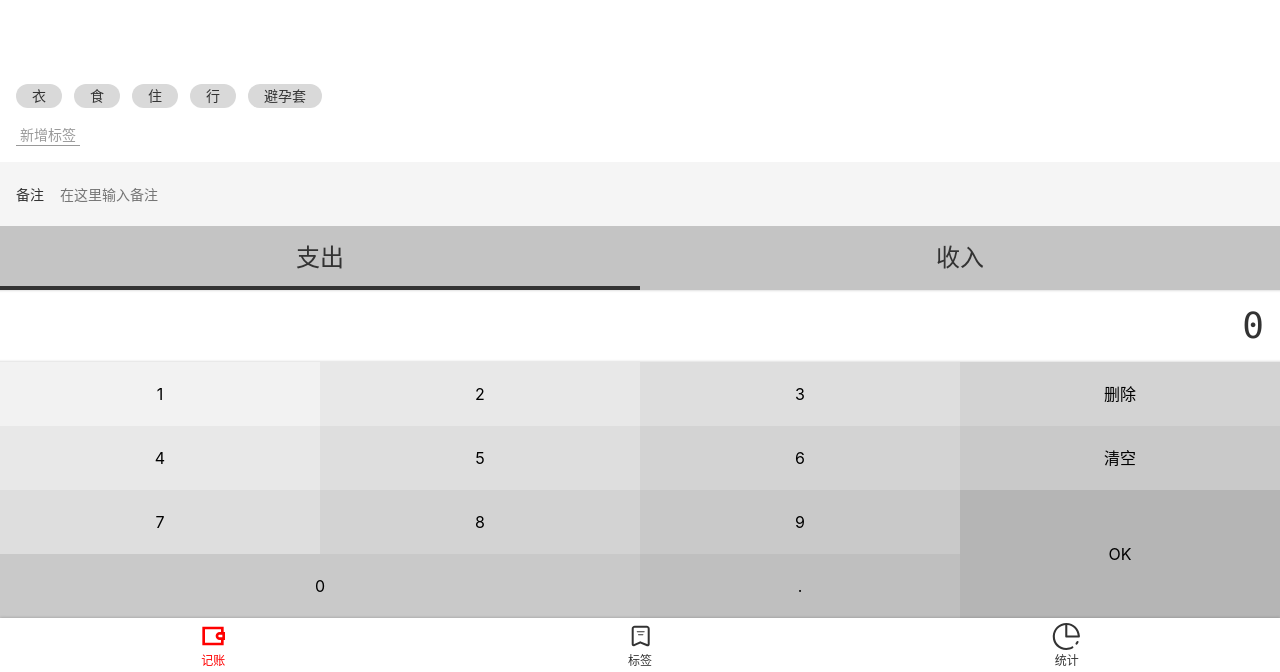
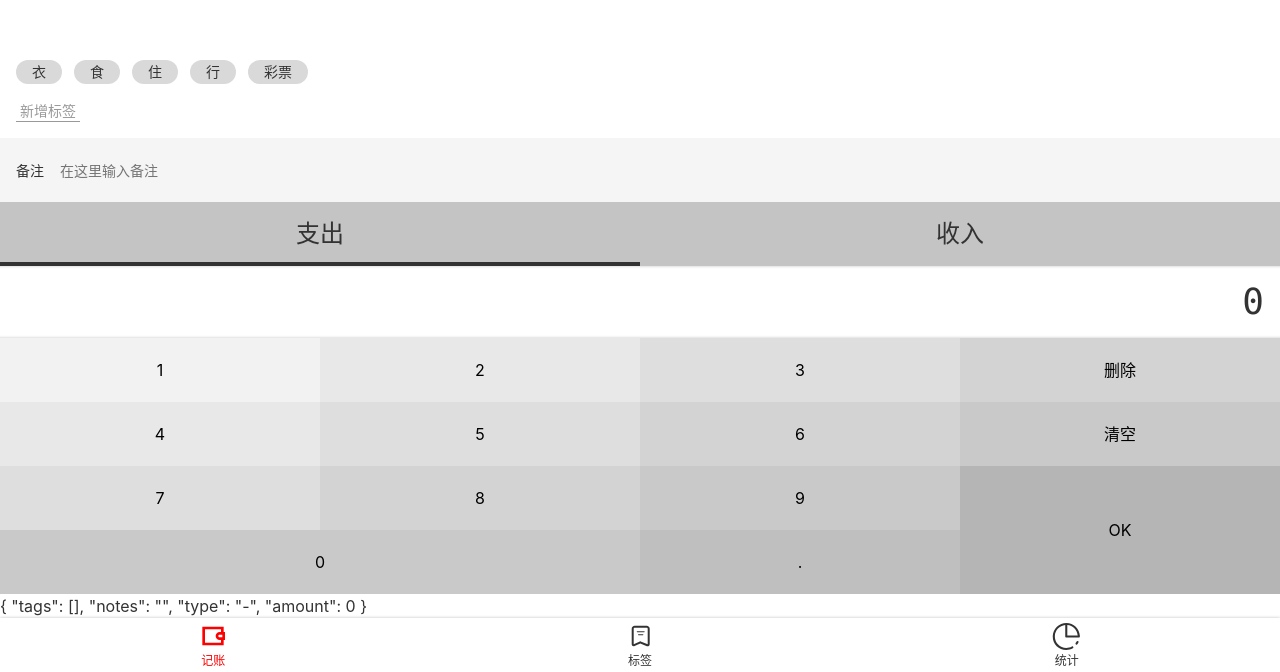
Before and after one commit to Wang-zhetao/cheese, a Vue app: page /#/money in a window 1280 px wide. Shown: the part 128-800 px from the top of the page. Built offline with nearby package versions, Linux system fonts and the light colour scheme.

Commit message:
收集四个组件

```diff
--- a/src/components/Money/Notes.vue
+++ b/src/components/Money/Notes.vue
@@ -11,10 +11,14 @@
 
 <script lang="ts">
 import Vue from "vue";
-import {Component} from "vue-property-decorator";
+import {Component, Watch} from "vue-property-decorator";
 @Component
 export default class Notes extends Vue {
   value = '';
+  @Watch('value')
+  onValueChanged(value:string){
+    this.$emit('update:value',value)
+  }
 }
 </script>
 
--- a/src/components/Money/NumberPad.vue
+++ b/src/components/Money/NumberPad.vue
@@ -22,11 +22,13 @@
 
 <script lang="ts">
 import Vue from "vue";
-import {Component} from "vue-property-decorator";
+import {Component, Prop} from "vue-property-decorator";
 @Component
 export default class NumberPad extends Vue{
-  output = '0';
+  @Prop() readonly value!:number;
+  output= this.value.toString();
 
+  // eslint-disable-next-line @typescript-eslint/explicit-module-boundary-types
   inputContent(event: MouseEvent) {
     const button = (event.target as HTMLButtonElement);
     const input = button.textContent!;
@@ -42,6 +44,7 @@
     if (this.output.indexOf('.') >= 0 && input === '.') {return;}
     this.output += input;
   }
+  // eslint-disable-next-line @typescript-eslint/explicit-module-boundary-types
   remove() {
     if (this.output.length === 1) {
       this.output = '0';
@@ -49,10 +52,13 @@
       this.output = this.output.slice(0, -1);
     }
   }
+  // eslint-disable-next-line @typescript-eslint/explicit-module-boundary-types
   clear() {
     this.output = '0';
   }
+  // eslint-disable-next-line @typescript-eslint/explicit-module-boundary-types
   ok() {
+    this.$emit('update:value',this.output)
   }
 }
 
--- a/src/components/Money/Tags.vue
+++ b/src/components/Money/Tags.vue
@@ -27,6 +27,7 @@
     } else {
       this.selectedTags.push(tag);
     }
+    this.$emit('update:value',this.selectedTags)
   }
   create() {
     const name = window.prompt('请输入标签名');
--- a/src/components/Money/Types.vue
+++ b/src/components/Money/Types.vue
@@ -1,10 +1,10 @@
 <template>
   <div>
     <ul class="types">
-      <li :class="type === '-' && 'selected'"
+      <li :class="value === '-' && 'selected'"
           @click="selectType('-')">支出
       </li>
-      <li :class="type === '+' && 'selected'"
+      <li :class="value === '+' && 'selected'"
           @click="selectType('+')">收入
       </li>
     </ul>
@@ -13,17 +13,17 @@
 
 <script lang="ts">
 import Vue from "vue";
-import {Component} from "vue-property-decorator";
+import {Component, Prop} from "vue-property-decorator";
 
 @Component
 export default class Types extends Vue {
-  type = '-'; // '-'表示支出，'+'表示收入
+  @Prop() readonly value!:string
 
   selectType(type: string) { // type 只能是 '-' 和 '+' 中的一个
     if (type !== '-' && type !== '+') {
       throw new Error('type is unknown');
     }
-      this.type = type
+      this.$emit('update:value',type)
   }
 }
 </script>
--- a/src/views/Money.vue
+++ b/src/views/Money.vue
@@ -1,27 +1,44 @@
 <template>
   <Layout class-prefix="layout">
-    <NumberPad/>
-    <Types/>
-    <Notes/>
-    <Tags :data-source.sync="tags"/>
+    {{record}}
+    <NumberPad :value.sync="record.amount"/>
+    <Types :value.sync="record.type"/>
+    <Notes @update:value="onUpdateNotes"/>
+    <Tags :data-source.sync="tags" @update:value="onUpdateTags"/>
   </Layout>
 </template>
 
-<script>
+<script lang="ts">
+import Vue from "vue";
 import NumberPad from "@/components/Money/NumberPad.vue";
 import Types from "@/components/Money/Types.vue";
 import Notes from "@/components/Money/Notes.vue";
 import Tags from "@/components/Money/Tags.vue";
-export default {
-  name: "Money",
-  components: {Tags, Notes, Types, NumberPad},
+import {Component} from "vue-property-decorator";
+
+type Record = {
+  tags: string[]
+  notes: string
+  type: string
+  amount: number
+}
+// eslint-disable-next-line no-undef
+@Component({
+  components: {Tags, Notes, Types, NumberPad}
+})
+export default class Money extends Vue {
+  tags = ['衣', '食', '住', '行', '彩票'];
+  record: Record = {
+    tags: [], notes: '', type: '-', amount: 0
+  };
   // eslint-disable-next-line @typescript-eslint/explicit-module-boundary-types
-  data(){
-    return{
-      tags:['衣', '食', '住', '行','避孕套']
-    }
+  onUpdateTags(value: string[]) {
+    this.record.tags = value;
   }
-
+  // eslint-disable-next-line @typescript-eslint/explicit-module-boundary-types
+  onUpdateNotes(value: string) {
+    this.record.notes = value;
+  }
 }
 </script>
 
```
